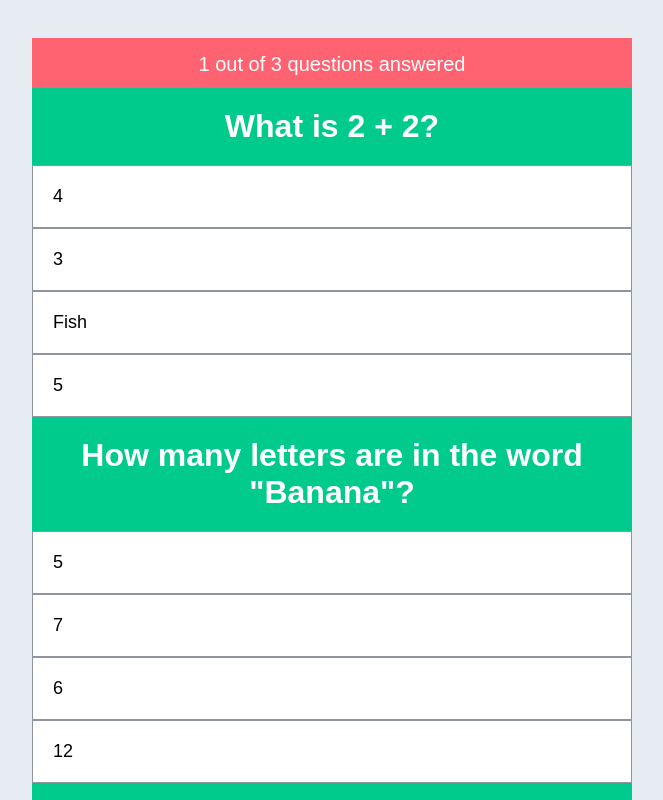
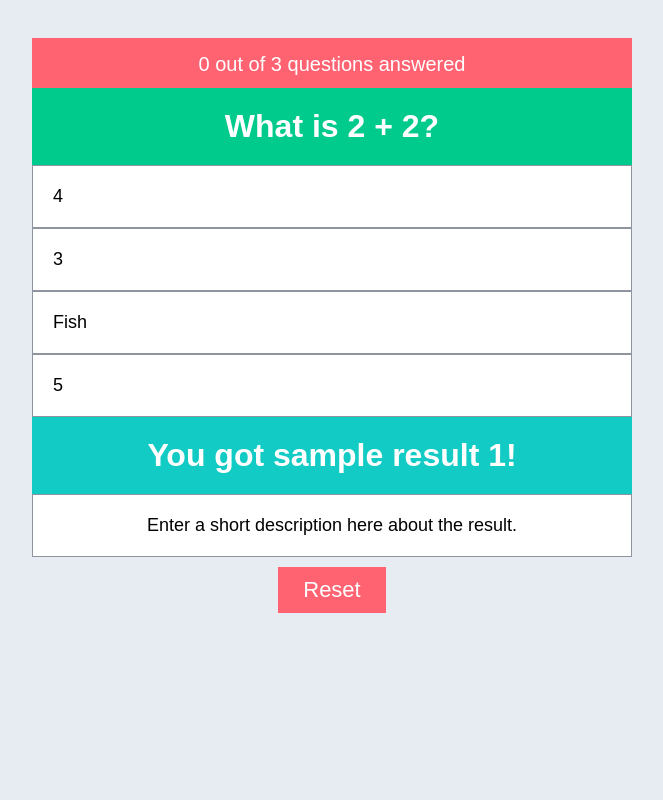
Before and after one commit to DaviVilarinho/quiz-correcao-do-curso, a Vue app: page / in a window 1280 px wide. Shown: the top 800 px of the page, without its empty margins (308-971 px from the left). Built offline with nearby package versions, Linux system fonts and the light colour scheme.

Commit message:
PROGRESSing in questions

```diff
--- a/src/App.vue
+++ b/src/App.vue
@@ -1,6 +1,10 @@
 <template>
   <div class="ctr">
-    <questions-vue :questions="questions"></questions-vue>
+    <questions-vue :questions="questions"
+      :questionsAnswered="questionsAnswered"
+      @question-answered="questionAnswered"
+      >
+    </questions-vue>
     <result-vue></result-vue>
     <button type="button" class="reset-btn">Reset</button>
   </div>
@@ -12,8 +16,16 @@ import ResultVue from './components/ResultVue.vue';
 
 export default {
   name: 'App',
+  methods: {
+    questionAnswered(isCorrect) {
+      this.totalCorrect += isCorrect;
+      this.questionsAnswered++;
+    }
+  },
   data() {
     return {
+      questionsAnswered: 0,
+      totalCorrect: 0,
       questions: [
         {
           q: 'What is 2 + 2?',
@@ -95,7 +107,5 @@ export default {
     QuestionsVue,
     ResultVue
   },
-  methods: {
-  },
 }
 </script>./components/ResultVue.vue./components/QuestionsVie.vue
--- a/src/components/QuestionsVue.vue
+++ b/src/components/QuestionsVue.vue
@@ -2,12 +2,16 @@
     <div class="questions-ctr">
       <div class="progress">
         <div class="bar"></div>
-        <div class="status">1 out of 3 questions answered</div>
+        <div class="status">{{ questionsAnswered }} out of 3 questions answered</div>
       </div>
-      <div class="single-question" v-for="question in questions" :key="question.q">
+      <div class="single-question" v-for="(question, index) in questions" :key="question.q" v-show="index === questionsAnswered">
         <div class="question">{{ question.q }}</div>
         <div class="answers">
-          <div class="answer" v-for="answer in question.answers" :key="answer.text">{{ answer.text }}</div>
+          <div class="answer"
+            v-for="answer in question.answers"
+            :key="answer.text"
+            @click.prevent="selectAnswer(answer.isCorrect)"
+            >{{ answer.text }}</div>
         </div>
       </div>
     </div>
@@ -16,6 +20,12 @@
 <script>
 export default {
   name: 'QuestionsVue',
-  props: ['questions']
+  emits: ['question-answered'],
+  methods: {
+    selectAnswer(isCorrect) {
+      this.$emit('question-answered', isCorrect);
+    }
+  },
+  props: ['questions', 'questionsAnswered']
 };
 </script>
```
